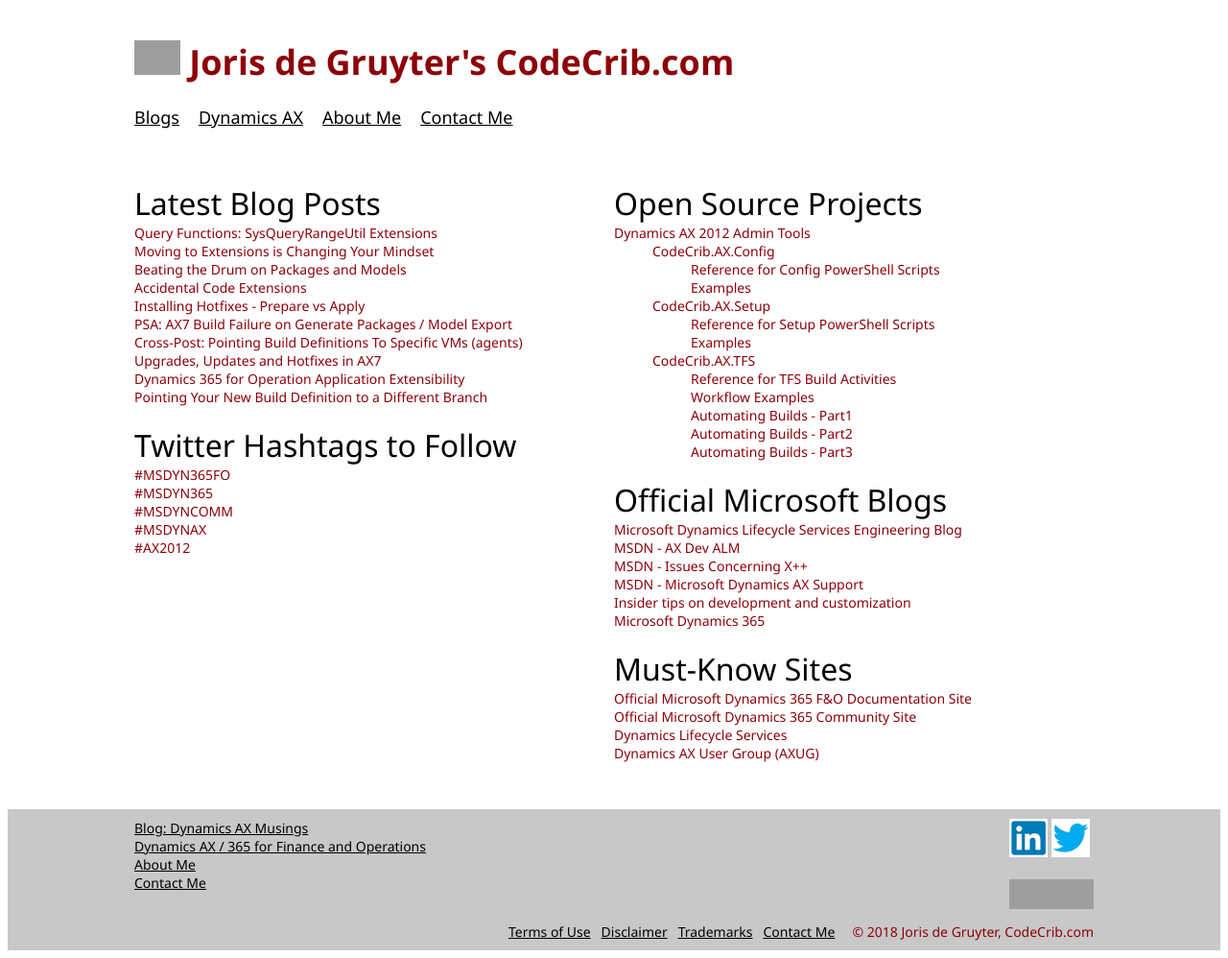
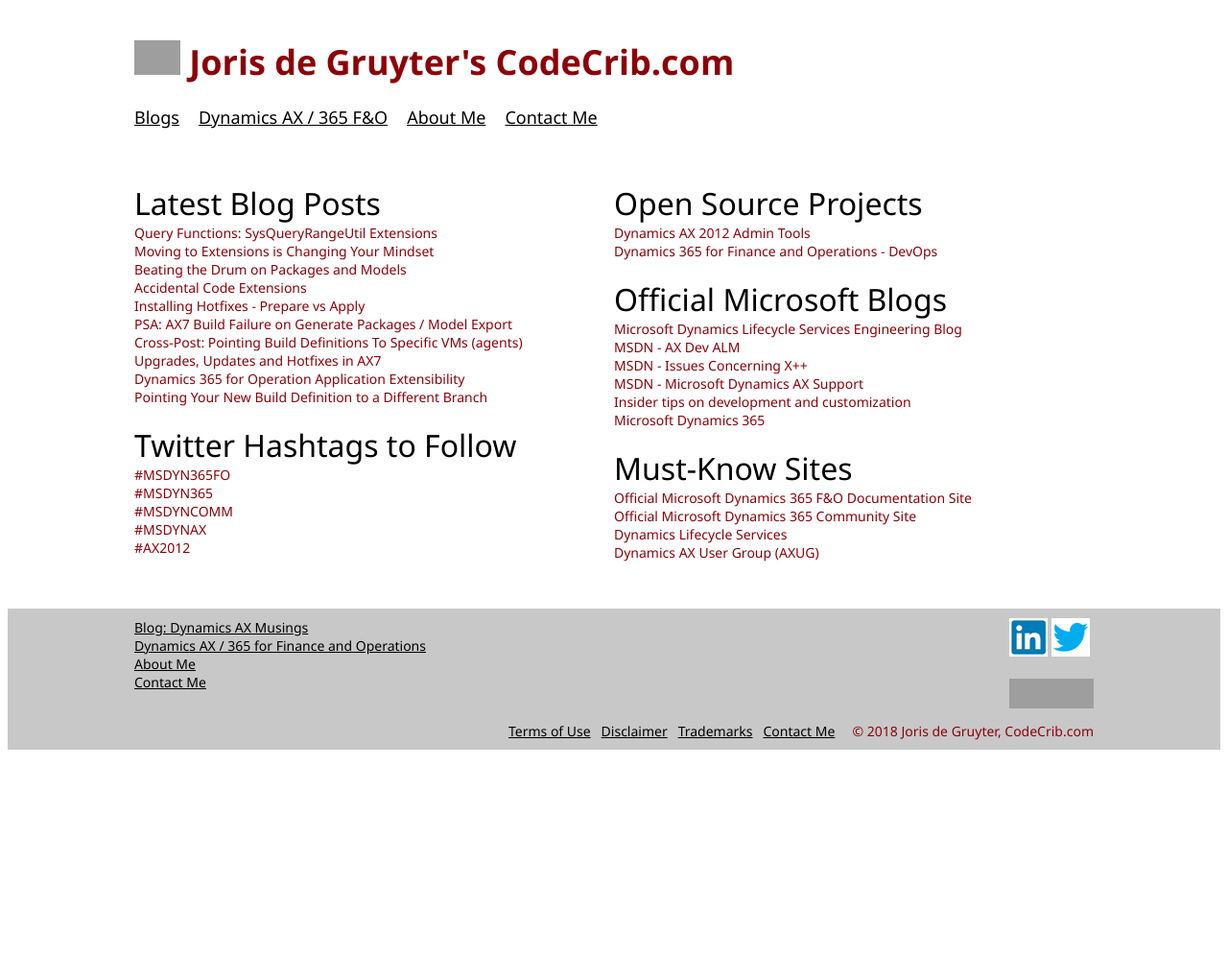
Before and after one commit to jorisdg/jorisdg.github.io, a Jekyll site: the page built from dynamicsax.html, in a window 1280 px wide. Shown: the whole page at 96% size. Built offline with Jekyll 4.4.1, drawn with Linux system fonts in a browser that asks for light colours; nearby versions of some CDN libraries; after the commit the page ends 900 px from its top, so only the background shows below that; grey boxes are pictures that could not be loaded.

Commit message:
fix layout issue, ax/365 naming and open source list and details

```diff
--- a/_layouts/default.html
+++ b/_layouts/default.html
@@ -22,7 +22,7 @@
 
     <div class="Top_Menu">
 	    <div class="Top_Menu_Item"><a href="blogs.html">Blogs</a></div>
-	    <div class="Top_Menu_Item"><a href="dynamicsax.html">Dynamics AX</a></div>
+	    <div class="Top_Menu_Item"><a href="dynamicsax.html">Dynamics AX / 365 F&O</a></div>
 	    <div class="Top_Menu_Item"><a href="aboutme.html">About Me</a></div>
 	    <div class="Top_Menu_Item"><a href="contactme.html">Contact Me</a></div>
     </div>
--- a/dynamicsax.html
+++ b/dynamicsax.html
@@ -22,7 +22,7 @@
 	    <div class="Main_Listing_Column">
             <span class="Main_Header">Open Source Projects</span><br/>
                 <a href="https://github.com/jorisdg/dynamicsaxadmin">Dynamics AX 2012 Admin Tools</a><br />
-                <div style="margin-left: 40px">
+                <!-- <div style="margin-left: 40px">
                     CodeCrib.AX.Config
                     <div style="margin-left: 40px">
                         <a href="CodeCrib.AX.Config.PowerShell.html">Reference for Config PowerShell Scripts</a><br />
@@ -43,7 +43,8 @@
                         <a href="https://daxmusings.codecrib.com/2014/04/easy-automated-builds-part-2.html">Automating Builds - Part2</a><br />
                         <a href="https://daxmusings.codecrib.com/2014/04/easy-automated-builds-part-3.html">Automating Builds - Part3</a><br />
                     </div>
-                </div>
+                </div> -->
+                <a href="https://github.com/Microsoft/Dynamics365-FinOps-DevOps">Dynamics 365 for Finance and Operations - DevOps</a><br />
             <br />
             <span class="Main_Header">Official Microsoft Blogs</span><br/>
                 <a href="https://blogs.msdn.microsoft.com/lcs/">Microsoft Dynamics Lifecycle Services Engineering Blog</a><br/>
--- a/index.html
+++ b/index.html
@@ -26,7 +26,7 @@
 	<div class="Main_Listing_Column">
 		<span class="Main_Header">Upcoming Events</span><br/>
             {% for event in site.data.events limit: 10 %}
-		{{ event.Date }}<a href="{{ event.URL }}">{{ event.Title }}</a><br/>
+		{{ event.Date }} - <a href="{{ event.URL }}">{{ event.Title }}</a><br/>
 		{% endfor %}
 		<br/>
 	</div>
```
